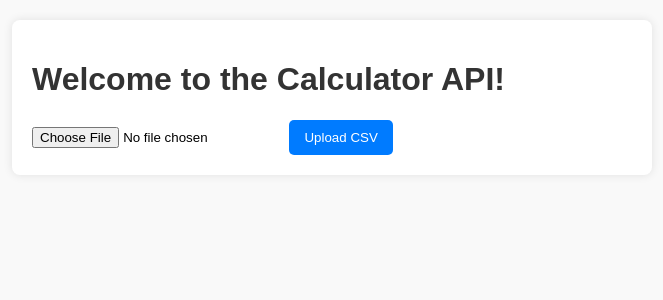
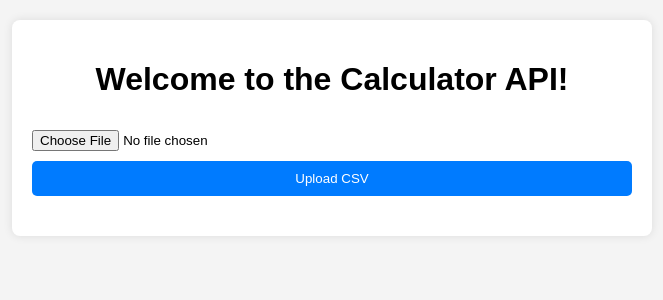
Before and after one commit to boriskostadinov96/Calculator-API, a Django app: template calculator_api/api/templates/index.html in a window 1280 px wide. Shown: the top 300 px of the page, without its empty margins (308-971 px from the left). Run offline with Django 5.2, Linux system fonts and the light colour scheme; the template is opened without the code that fills it, so the values that code supplies are empty.

Commit message:
Update styles.css

```diff
--- a/calculator_api/api/static/styles.css
+++ b/calculator_api/api/static/styles.css
@@ -1,26 +1,34 @@
-/* styles.css */
 body {
     font-family: Arial, sans-serif;
     margin: 0;
     padding: 20px;
-    background-color: #f9f9f9;
-}
-
-h1 {
-    color: #333;
+    background-color: #f4f4f4;
 }
 
 .container {
     max-width: 600px;
-    margin: 0 auto;
-    background: #fff;
+    margin: auto;
     padding: 20px;
+    background: white;
     border-radius: 8px;
     box-shadow: 0 0 10px rgba(0, 0, 0, 0.1);
 }
 
+h1 {
+    text-align: center;
+}
+
+form {
+    display: flex;
+    flex-direction: column;
+}
+
+input[type="file"] {
+    margin: 10px 0;
+}
+
 button {
-    padding: 10px 15px;
+    padding: 10px;
     background-color: #007bff;
     color: white;
     border: none;
@@ -32,6 +40,7 @@ button:hover {
     background-color: #0056b3;
 }
 
-.error {
-    color: red;
+#message {
+    margin-top: 20px;
+    text-align: center;
 }
```
